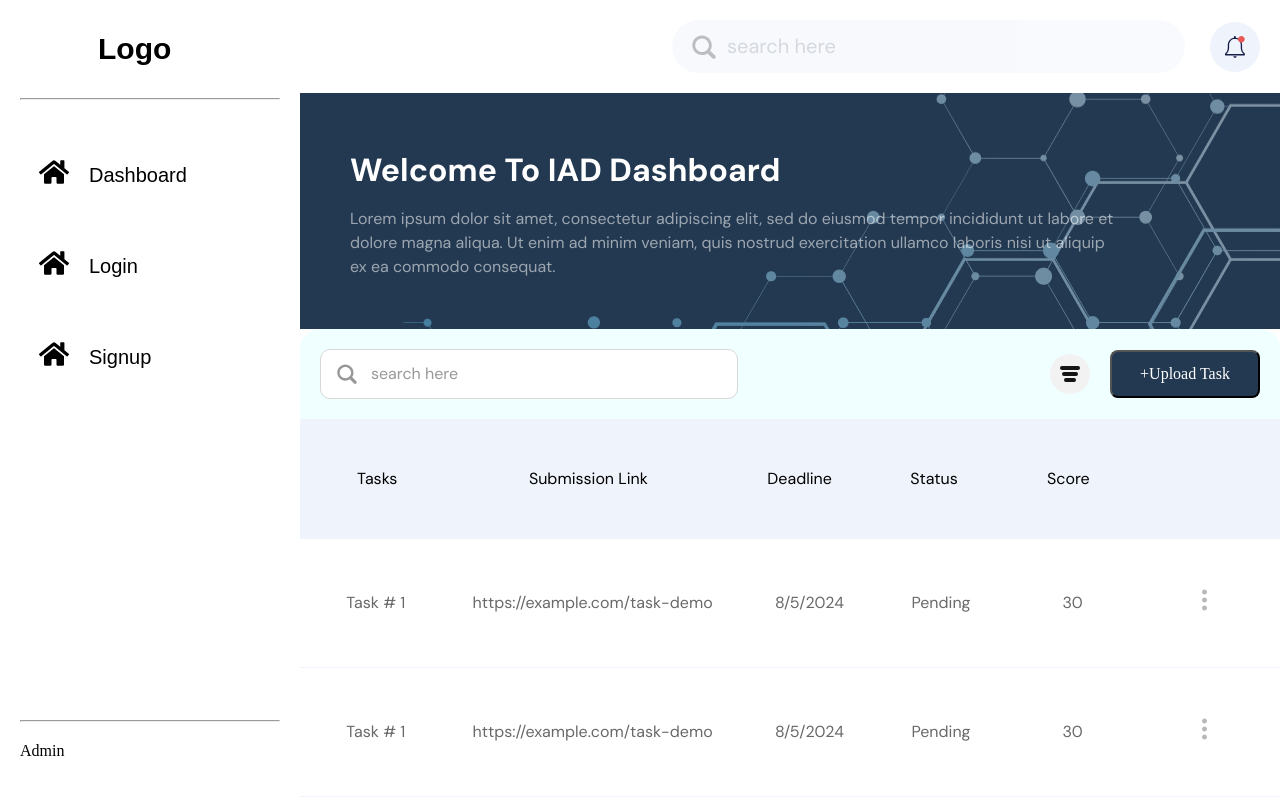
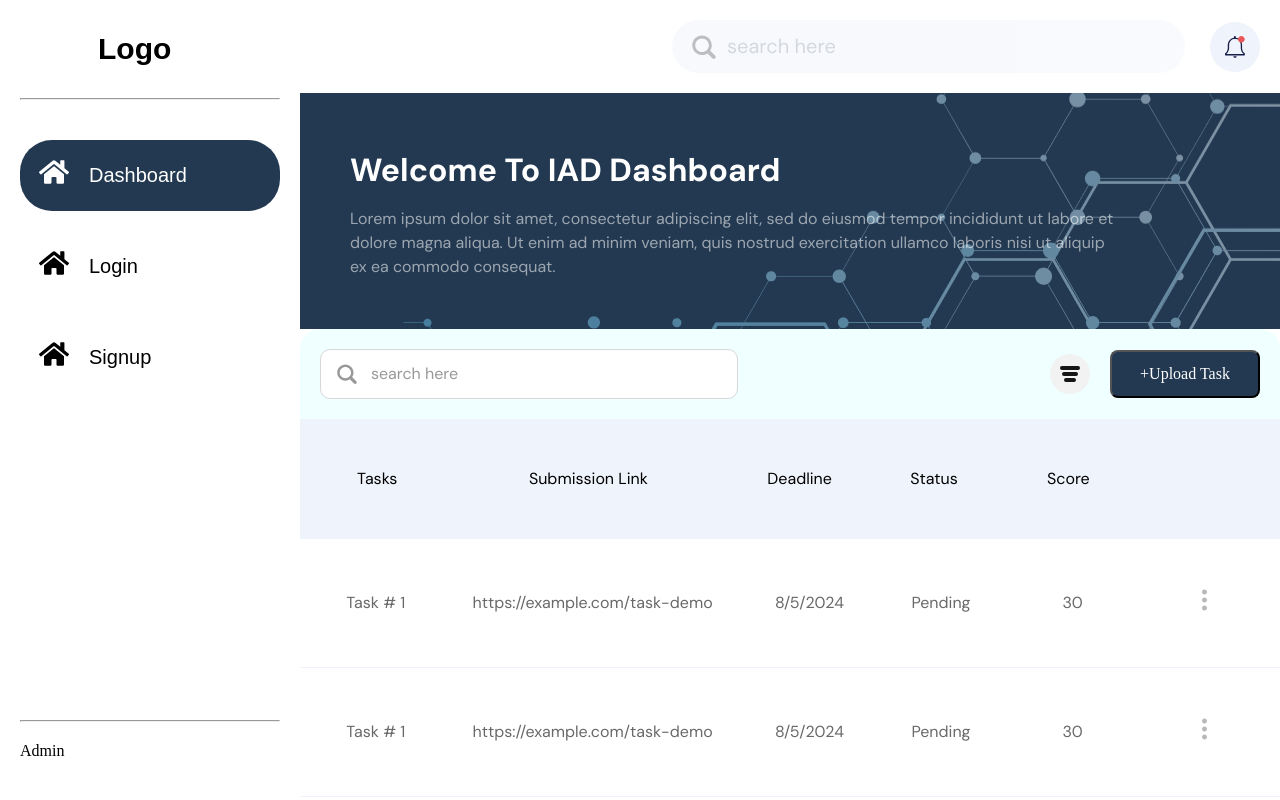
Before and after one commit to Yahya305/IAD-project, a React (Vite) app in the folder client/: page /student/dashboard in a window 1280 px wide. Built offline with nearby package versions, Linux system fonts and the light colour scheme.

Commit message:
Fix: Sidebar UI + Dashboard Max width

```diff
--- a/client/src/global-components/Sidebar/index.css
+++ b/client/src/global-components/Sidebar/index.css
@@ -31,9 +31,11 @@ aside.dashboard-sidebar {
                     font-family: Arial, Helvetica, sans-serif;
                     font-size: 20px;
                 }
+                &.active,
                 &:hover {
                     background-color: #233951;
-                    .name, .icon {
+                    .name,
+                    .icon {
                         color: white;
                     }
                 }
@@ -45,6 +47,5 @@ aside.dashboard-sidebar {
         hr {
             margin-bottom: 20px;
         }
-
     }
 }
--- a/client/src/global-components/Sidebar/index.jsx
+++ b/client/src/global-components/Sidebar/index.jsx
@@ -1,9 +1,12 @@
 import React from 'react'
+import { useNavigate, useLocation } from "react-router"
 import "./index.css"
 
 
 
 const Sidebar = ({ routes }) => {
+    const navigate = useNavigate()
+    const { pathname } = useLocation()
     return (
         <aside className='dashboard-sidebar'>
             <div className="logo-section">
@@ -13,7 +16,7 @@ const Sidebar = ({ routes }) => {
             <div className="all-routes">
                 <div className="routes">
                     {routes.map(route => (
-                        <div className="route" key={route.path}>
+                        <div onClick={() => navigate(route.path)} className={`route ${route.path === pathname ? "active" : ""}`} key={route.path}>
                             <div className="icon">{route.icon}</div>
                             <div className="name">{route.name}</div>
                         </div>
--- a/client/src/pages/student/dashboard/index.css
+++ b/client/src/pages/student/dashboard/index.css
@@ -9,6 +9,8 @@
     display: grid;
     grid-template-columns: 300px 1fr;
     height: 100vh;
+    max-width: 1920px;
+    margin: 0 auto;
 }
 
 /*
```
